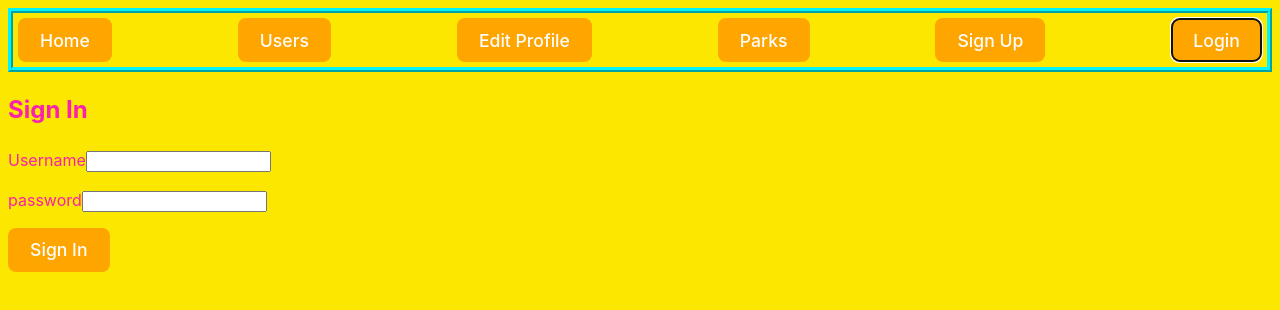
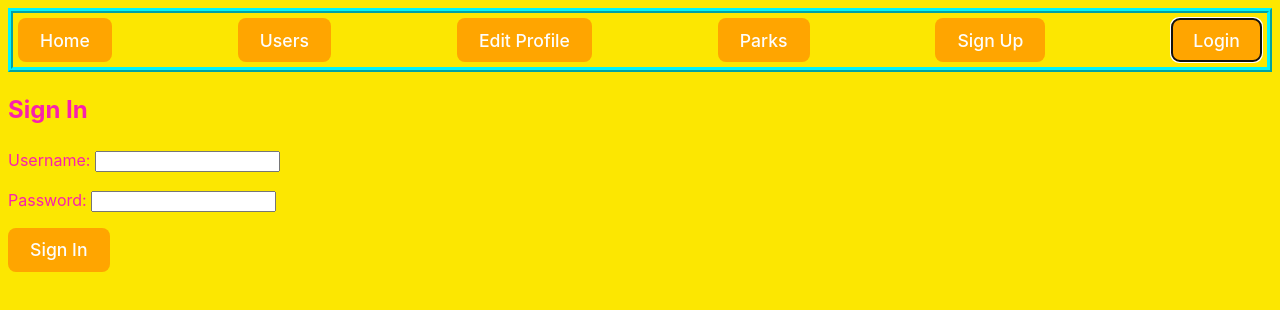
Before and after one commit to missfionajean/park-tracker-api, a React (Vite) app in the folder park-tracker-react-app/: page / in a window 1280 px wide. Both pictures are taken after a click on the button "Login". Shown: the top 310 px of the page. Built offline with nearby package versions, Linux system fonts and the light colour scheme; no server answers.

Commit message:
Spacing and capitalization in sign in form

```diff
--- a/park-tracker-react-app/src/components/signinForm/SigninForm.jsx
+++ b/park-tracker-react-app/src/components/signinForm/SigninForm.jsx
@@ -24,7 +24,7 @@ const SignInForm = () => {
       <h2>Sign In</h2>
       <form onSubmit={handleSubmit}>
         <p>
-          <label htmlFor="username">Username</label>
+          <label htmlFor="username">Username: </label>
           <input
             type="text"
             id="username"
@@ -34,7 +34,7 @@ const SignInForm = () => {
           />
         </p>
         <p>
-          <label htmlFor="password">password</label>
+          <label htmlFor="password">Password: </label>
           <input
             type="password"
             id="password"
```
